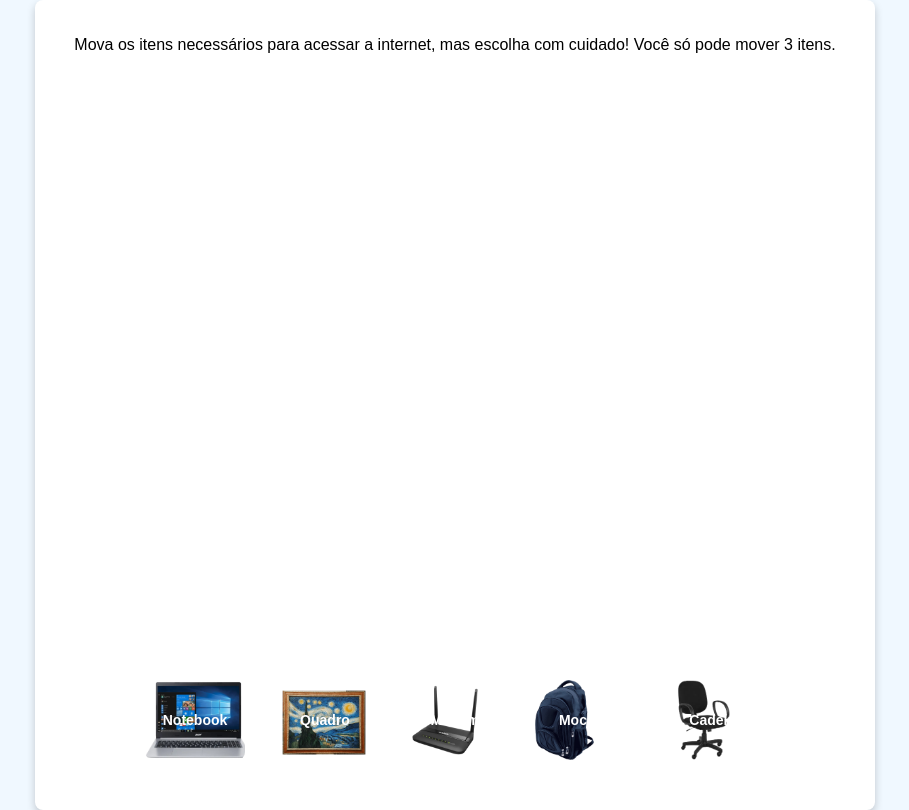
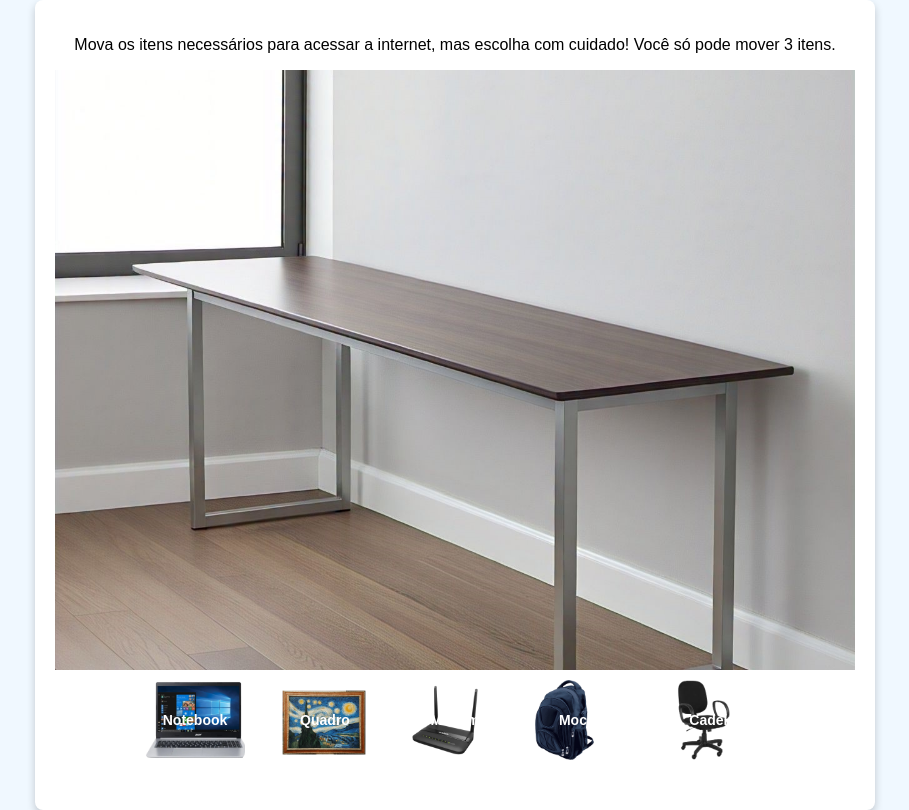
Before and after one commit to CarlosEduardo31/organize-o-quarto, a plain HTML site: page index.html in a window 1280 px wide. Shown: the whole page, without its empty margins (185-1094 px from the left). Drawn offline with Linux system fonts and the light colour scheme.

Commit message:
Update styles.css

```diff
--- a/styles.css
+++ b/styles.css
@@ -36,7 +36,7 @@ body {
   width: 800px;
   height: 600px;
   margin: 0 auto;
-  background: url('quarto2.jpeg') no-repeat center/cover;
+  background: url('./imagem/quarto2.jpeg') no-repeat center/cover;
   overflow: hidden;
 }
 
```
